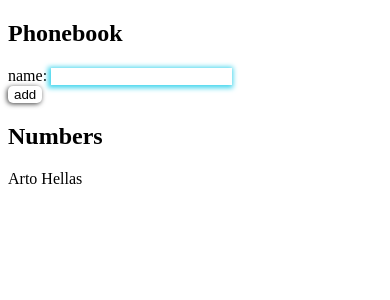
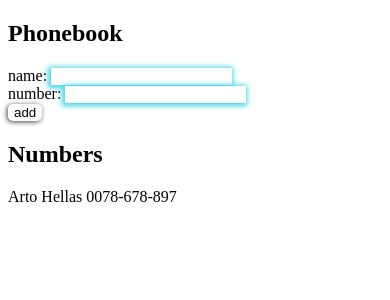
Before and after one commit to satyasonu/full-stack-open, a React (Vite) app in the folder part2/phonebook/: page / in a window 390 px wide. Shown: the top 300 px of the page. Built offline with nearby package versions, Linux system fonts and the light colour scheme.

Commit message:
2.8: The Phonebook Step3 completed

```diff
--- a/part2/phonebook/src/App.jsx
+++ b/part2/phonebook/src/App.jsx
@@ -2,20 +2,24 @@ import { useState } from 'react'
 
 const App = () => {
   const [persons, setPersons] = useState([
-    { name: 'Arto Hellas' }
+    { name: 'Arto Hellas', phNo: '0078-678-897' }
   ])
   const [newName, setNewName] = useState('')
+  const [newNum, setNewNum] = useState('')
 
   const handlesubmit = (event) => {
       event.preventDefault();
       const formData = new FormData(event.target);
-      const inputValue = formData.get('inputName')
+      const inputValue = formData.get('inputName');
+      const numValue = formData.get('inputNum');
       const isExist = persons.find(x => x.name === inputValue) ? true : false;
       if(isExist){
         alert(`${inputValue} already exists`)
       }else{
         const newPersons = [...persons]
-        setPersons([...newPersons, { name: inputValue}]);
+        setPersons([...newPersons, { name: inputValue, phNo: numValue }]);
+        setNewName('')
+        setNewNum('')
       }
 
   }
@@ -26,7 +30,8 @@ const App = () => {
       <h2>Phonebook</h2>
       <form onSubmit={handlesubmit}>
         <div>
-          name: <input value={newName} onChange={(e) => setNewName(e.target.value)} name="inputName" style={{ boxShadow: '-1px 1px 5px 2px rgba(66,214,237,1)', border: 'none'}} />
+          name: <input type='text' value={newName} onChange={(e) => setNewName(e.target.value)} name="inputName" style={{ boxShadow: '-1px 1px 5px 2px rgba(66,214,237,1)', border: 'none'}} /><br/>
+          number: <input type='text' value={newNum} onChange={(e) => setNewNum(e.target.value)} name="inputNum" style={{ boxShadow: '-1px 1px 5px 2px rgba(66,214,237,1)', border: 'none'}} />
         </div>
         <div>
           <button style={{ backgroundColor: 'white', border: 'none', borderRadius: '5px', boxShadow: '-1px 1px 5px 0px rgba(0,0,0,0.75)' }} type="submit">add</button>
@@ -35,7 +40,7 @@ const App = () => {
       <h2>Numbers</h2>
       {persons.map((person) => {
         return(
-          <p style={{ margin: 0, padding: 0}} key={person.name}>{person.name}</p>
+          <p style={{ margin: 0, padding: 0}} key={person.name}>{person.name} {person.phNo}</p>
         )
       })}
     </div>
```
